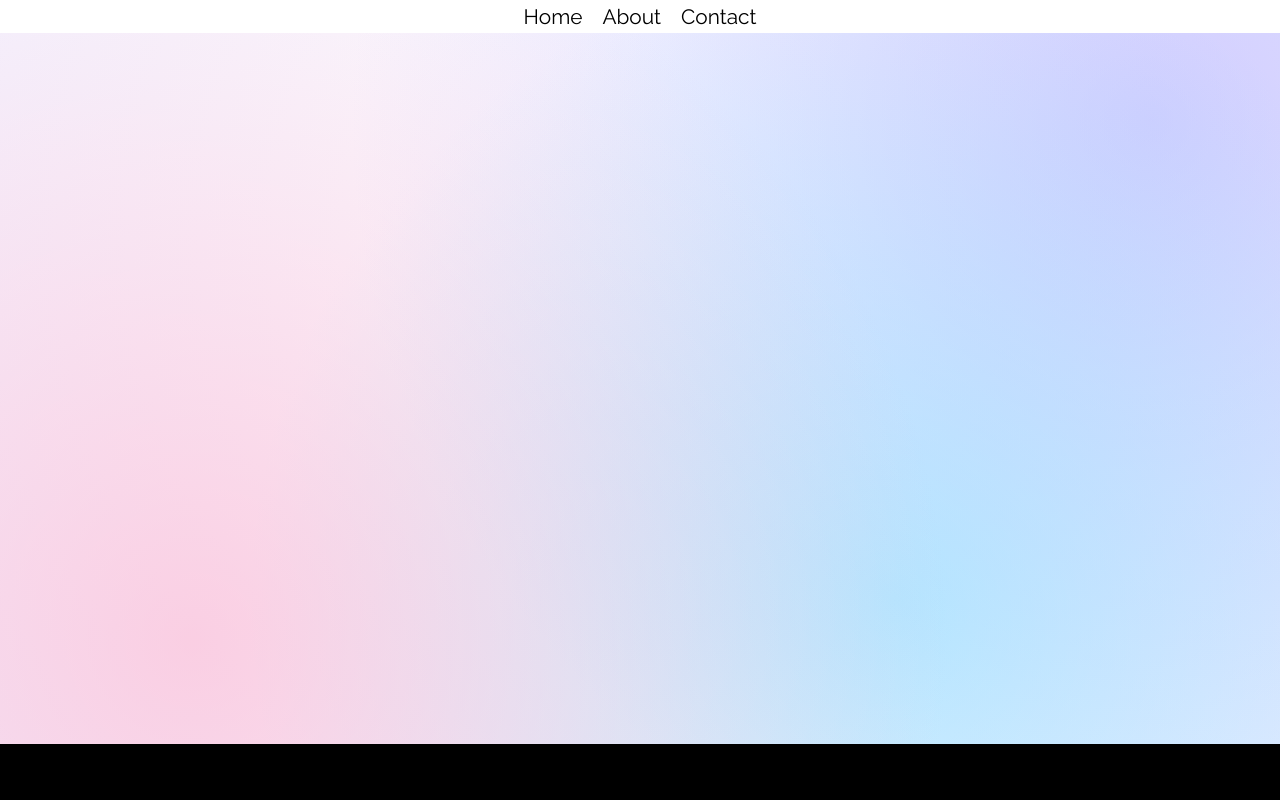
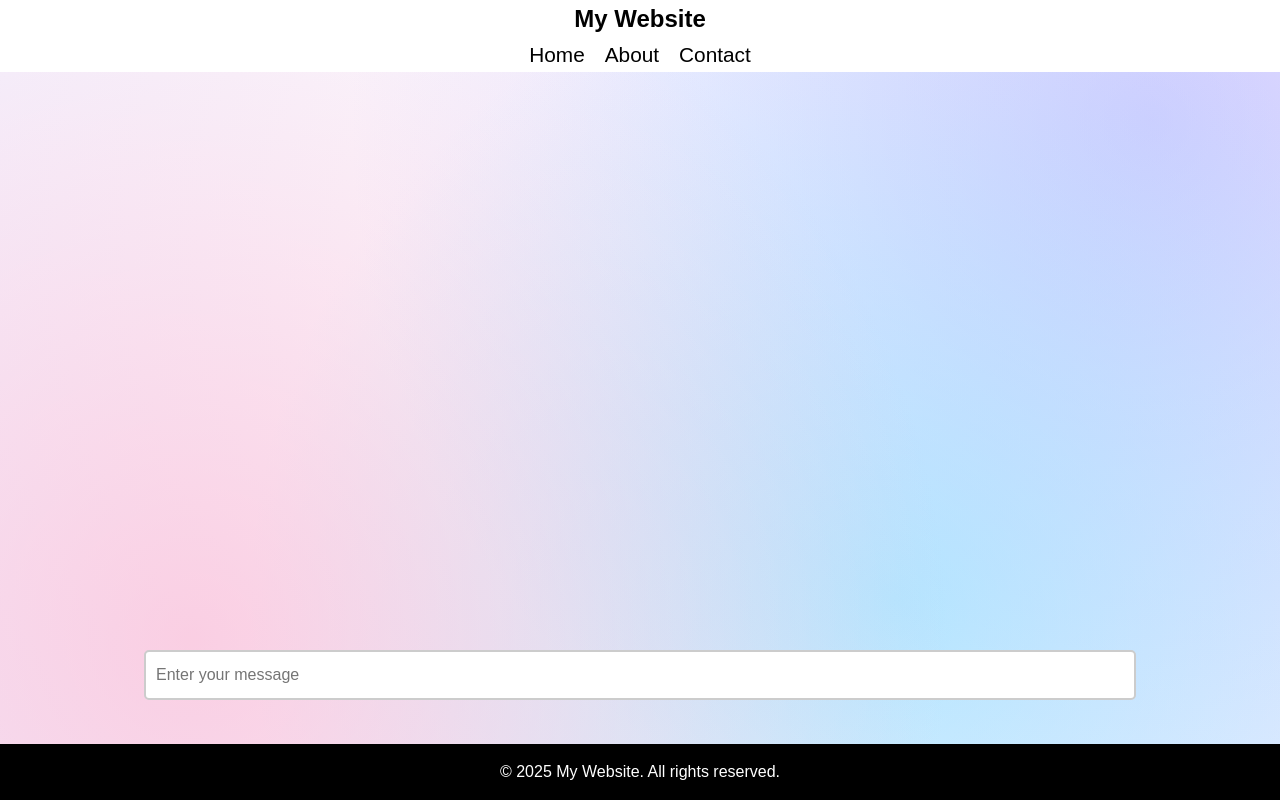
Before and after one commit to Omer676869/Omer-Project, a plain HTML site: page index.html in a window 1280 px wide. Drawn offline with Linux system fonts and the light colour scheme.

Commit message:
הוספתי תיבת טקסט

```diff
--- a/index.html
+++ b/index.html
@@ -5,16 +5,11 @@
     <meta name="viewport" content="width=device-width, initial-scale=1.0" />
     <title>Home</title>
     <link rel="stylesheet" href="css/style.css" />
-<link rel="preconnect" href="https://fonts.googleapis.com">
-<link rel="preconnect" href="https://fonts.gstatic.com" crossorigin>
-<link href="https://fonts.googleapis.com/css2?family=Raleway:ital,wght@0,100..900;1,100..900&display=swap" rel="stylesheet">
-
   </head>
   <body>
     <header>
       <div class="container">
-            <div class="header__wrap">
-                <div class="logo"><img src="images/logo.png" alt="" width="150px"></div>
+        <h1>My Website</h1>
         <nav>
           <ul>
             <li><a href="index.html">Home</a></li>
@@ -23,18 +18,17 @@
           </ul>
         </nav>
       </div>
-        </div>
     </header>
 
     <main>
-
+      <div class="inputContainer">
+        <input type="text" placeholder="Enter your message" />
+      </div>
     </main>
 
     <footer>
       <div class="container">
-        <div class="footer__warp">
-          <img src="images/" alt="">
-
+        <p>© 2025 My Website. All rights reserved.</p>
       </div>
     </footer>
   </body>
```
Lines whose indentation alone changed are shown as unchanged.
